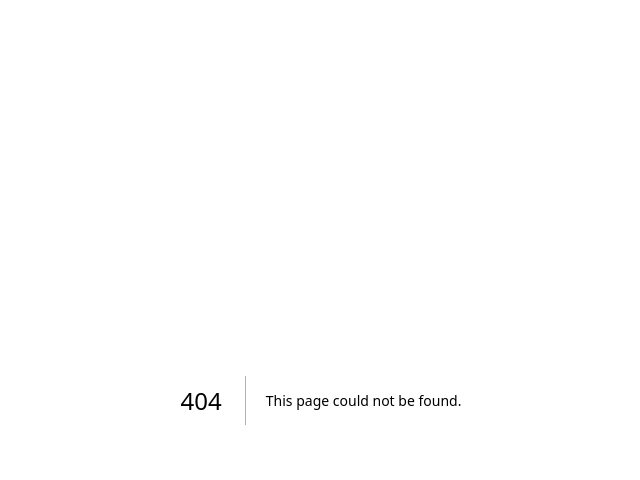
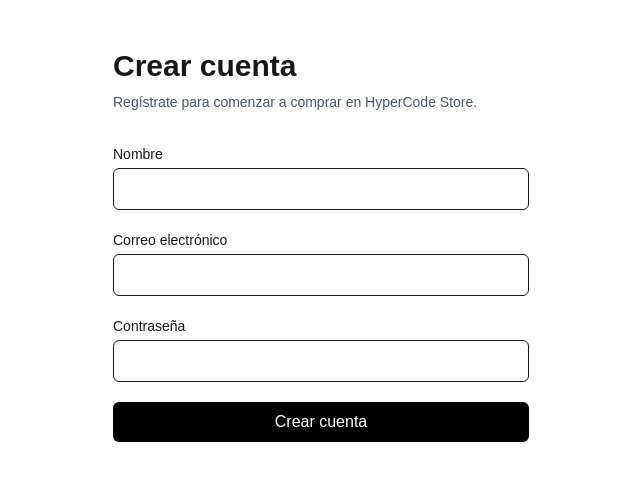
Before and after one commit to ivanks23/hc.store, a Next.js app: page /register in a window 1280 px wide. Before the commit this address had no page. Shown: the top 480 px of the page, without its empty margins (319-959 px from the left). Built offline with nearby package versions, Linux system fonts and the light colour scheme.

Commit message:
feat: add registration page

```diff
--- /dev/null
+++ b/app/register/page.tsx
@@ -0,0 +1,157 @@
+"use client";
+
+import { useState } from "react";
+import { zodResolver } from "@hookform/resolvers/zod";
+import { useForm } from "react-hook-form";
+
+import {
+  registerSchema,
+  type RegisterInput,
+} from "@/lib/validations/auth";
+
+export default function RegisterPage() {
+  const {
+    register,
+    handleSubmit,
+    formState: { errors, isSubmitting },
+  } = useForm<RegisterInput>({
+    resolver: zodResolver(registerSchema),
+  });
+
+  const [error, setError] = useState<string | null>(null);
+  const [success, setSuccess] = useState(false);
+
+  const onSubmit = async (data: RegisterInput) => {
+    setError(null);
+    setSuccess(false);
+
+    try {
+      const response = await fetch("/api/register", {
+        method: "POST",
+        headers: {
+          "Content-Type": "application/json",
+        },
+        body: JSON.stringify(data),
+      });
+
+      const result = await response.json();
+
+      if (!response.ok) {
+        throw new Error(
+          result.error ?? "No se pudo crear la cuenta",
+        );
+      }
+
+      setSuccess(true);
+    } catch (error) {
+      setError(
+        error instanceof Error
+          ? error.message
+          : "No se pudo crear la cuenta",
+      );
+    }
+  };
+
+  return (
+    <main className="min-h-screen">
+      <div className="mx-auto max-w-md px-4 py-12">
+        <h1 className="text-3xl font-bold">Crear cuenta</h1>
+
+        <p className="mt-2 text-sm text-gray-600">
+          Regístrate para comenzar a comprar en HyperCode Store.
+        </p>
+
+        {error && (
+          <p className="mt-6 rounded-md bg-red-50 p-3 text-sm text-red-700">
+            {error}
+          </p>
+        )}
+
+        {success && (
+          <p className="mt-6 rounded-md bg-green-50 p-3 text-sm text-green-700">
+            Cuenta creada correctamente.
+          </p>
+        )}
+
+        <form
+          onSubmit={handleSubmit(onSubmit)}
+          className="mt-8 space-y-5"
+        >
+          <div>
+            <label
+              htmlFor="name"
+              className="block text-sm font-medium"
+            >
+              Nombre
+            </label>
+
+            <input
+              id="name"
+              type="text"
+              {...register("name")}
+              className="mt-1 w-full rounded-md border px-3 py-2"
+            />
+
+            {errors.name && (
+              <p className="mt-1 text-sm text-red-600">
+                {errors.name.message}
+              </p>
+            )}
+          </div>
+
+          <div>
+            <label
+              htmlFor="email"
+              className="block text-sm font-medium"
+            >
+              Correo electrónico
+            </label>
+
+            <input
+              id="email"
+              type="email"
+              {...register("email")}
+              className="mt-1 w-full rounded-md border px-3 py-2"
+            />
+
+            {errors.email && (
+              <p className="mt-1 text-sm text-red-600">
+                {errors.email.message}
+              </p>
+            )}
+          </div>
+
+          <div>
+            <label
+              htmlFor="password"
+              className="block text-sm font-medium"
+            >
+              Contraseña
+            </label>
+
+            <input
+              id="password"
+              type="password"
+              {...register("password")}
+              className="mt-1 w-full rounded-md border px-3 py-2"
+            />
+
+            {errors.password && (
+              <p className="mt-1 text-sm text-red-600">
+                {errors.password.message}
+              </p>
+            )}
+          </div>
+
+          <button
+            type="submit"
+            disabled={isSubmitting}
+            className="w-full rounded-md bg-black px-4 py-2 text-white disabled:opacity-50"
+          >
+            {isSubmitting ? "Creando cuenta..." : "Crear cuenta"}
+          </button>
+        </form>
+      </div>
+    </main>
+  );
+}
--- a/package.json
+++ b/package.json
@@ -10,6 +10,7 @@
     "lint": "eslint"
   },
   "dependencies": {
+    "@hookform/resolvers": "^5.9.1",
     "@prisma/adapter-pg": "^7.10.0",
     "@prisma/client": "^7.10.0",
     "bcrypt": "^6.0.0",
```
Also changed, not shown: 1 other file (tests, documents, lock files or other folders).
